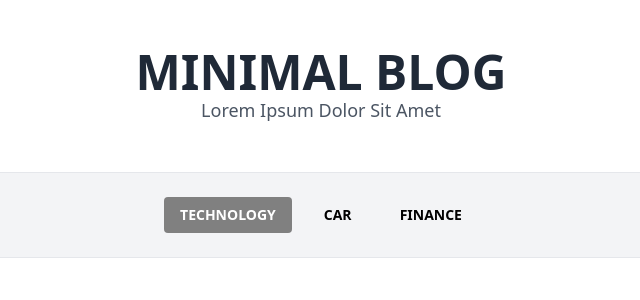
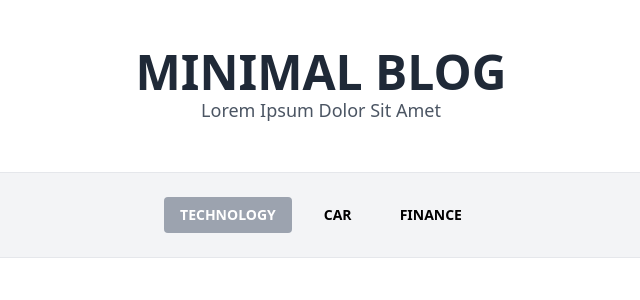
Before and after one commit to Serkan-Ucakcioglu/Mini-Blog-MERN, a React (Vite) app in the folder frontend/: page /#/ in a window 1280 px wide. Shown: the top 300 px of the page, without its empty margins (319-959 px from the left). Built offline with nearby package versions, Linux system fonts and the light colour scheme; no server answers.

Commit message:
active class color change

```diff
--- a/frontend/src/index.css
+++ b/frontend/src/index.css
@@ -3,6 +3,6 @@
 @tailwind utilities;
 
 .active {
-  background: gray;
+  background: #9ca3af;
   color: white;
 }
```
